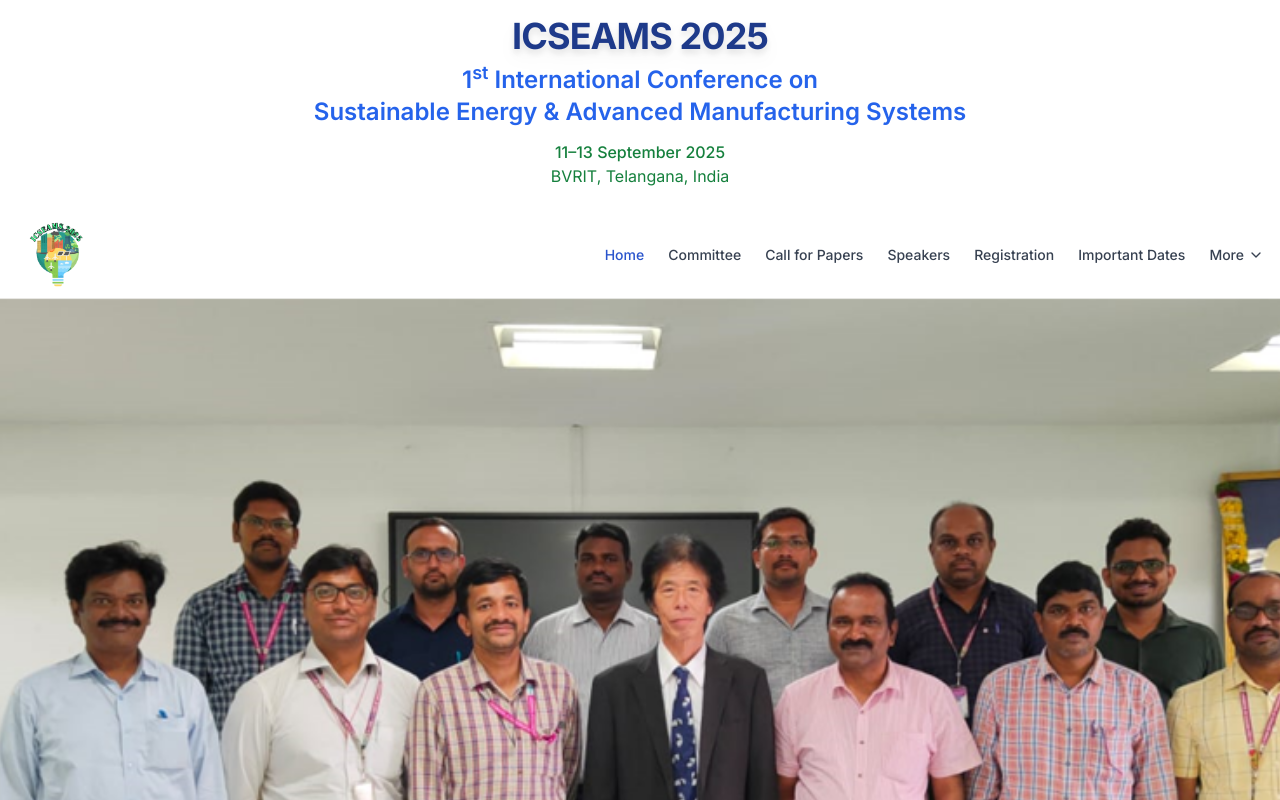
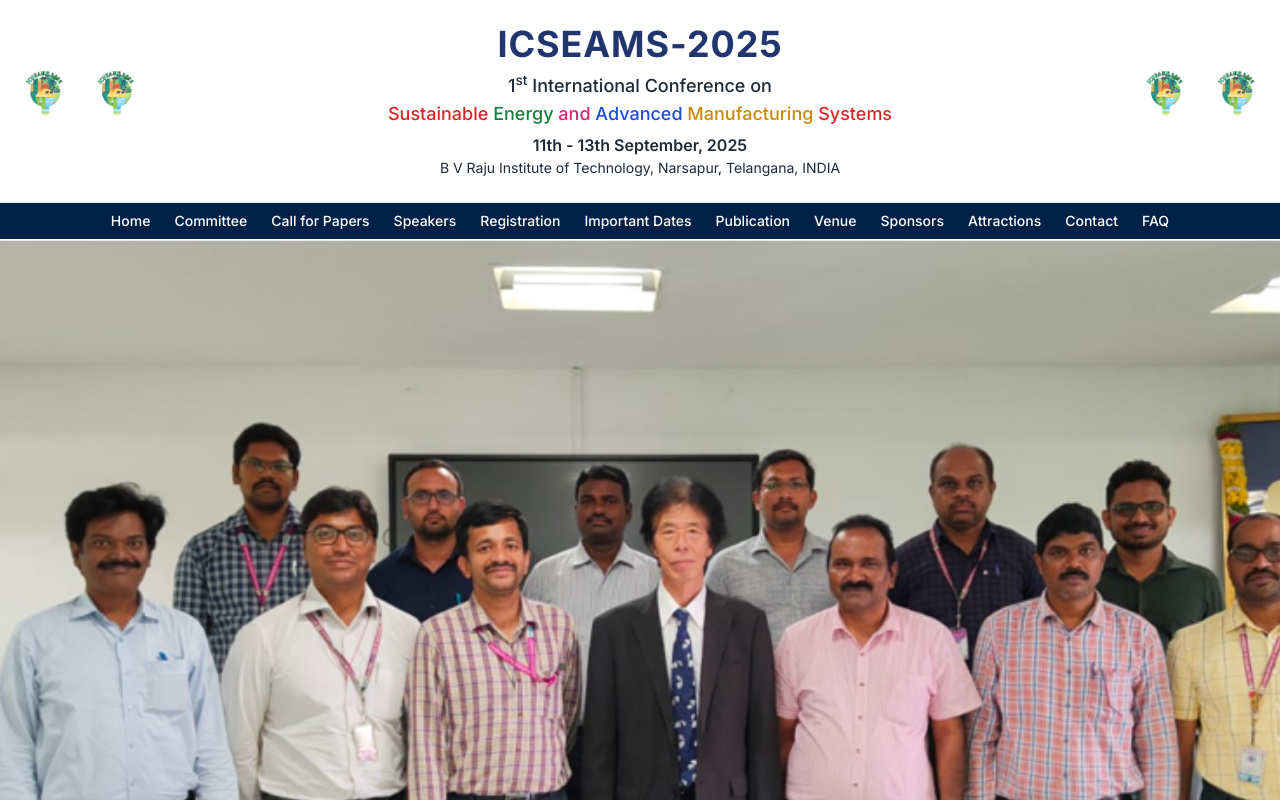
Before and after one commit to skksharif/icseams-conference-landing-page, a React (Vite) app: page / in a window 1280 px wide. Shown: the top 800 px of the page. Built offline with nearby package versions, Linux system fonts and the light colour scheme.

Commit message:
First commit

```diff
--- a/src/components/common/Header.tsx
+++ b/src/components/common/Header.tsx
@@ -1,20 +1,28 @@
 import React, { useState, useEffect } from "react";
 import { NavLink } from "react-router-dom";
 import { motion } from "framer-motion";
-import { Menu, X, ChevronDown, ChevronUp } from "lucide-react";
-import { HashLink } from "react-router-hash-link";
-import { Link } from "react-router-dom";
+import { ChevronDown, ChevronUp, Menu, X } from "lucide-react";
 
-const mainNavigation = [
+const Header = () => {
+  const [isOpen, setIsOpen] = useState(false);
+  const [scrolled, setScrolled] = useState(false);
+  const [dropdownOpen, setDropdownOpen] = useState(false);
+
+  useEffect(() => {
+    const handleScroll = () => {
+      setScrolled(window.scrollY > 10);
+    };
+    window.addEventListener("scroll", handleScroll);
+    return () => window.removeEventListener("scroll", handleScroll);
+  }, []);
+
+  const mainNav = [
     { name: "Home", href: "/" },
     { name: "Committee", href: "/committee" },
     { name: "Call for Papers", href: "/call-for-papers" },
     { name: "Speakers", href: "/speakers" },
     { name: "Registration", href: "/registration" },
     { name: "Important Dates", href: "/important-dates" },
-];
-
-const dropdownNavigation = [
     { name: "Publication", href: "/publication" },
     { name: "Venue", href: "/venue" },
     { name: "Sponsors", href: "/sponsors" },
@@ -23,196 +31,77 @@
     { name: "FAQ", href: "/faq" },
   ];
 
-const Header = () => {
-  const [isOpen, setIsOpen] = useState(false);
-  const [scrolled, setScrolled] = useState(false);
-  const [dropdownOpen, setDropdownOpen] = useState(false);
-
-  useEffect(() => {
-    const handleScroll = () => {
-      const isScrolled = window.scrollY > 10;
-      if (isScrolled !== scrolled) {
-        setScrolled(isScrolled);
-      }
-    };
-
-    document.addEventListener("scroll", handleScroll);
-    return () => {
-      document.removeEventListener("scroll", handleScroll);
-    };
-  }, [scrolled]);
-
-  // Close dropdown when clicking outside
-  useEffect(() => {
-    const handleClickOutside = (event) => {
-      if (dropdownOpen && !event.target.closest(".dropdown-container")) {
-        setDropdownOpen(false);
-      }
-    };
-
-    document.addEventListener("click", handleClickOutside);
-    return () => {
-      document.removeEventListener("click", handleClickOutside);
-    };
-  }, [dropdownOpen]);
-
   return (
     <>
-      <div className="pt-4">
-        <div className="container mx-auto px-4 text-center">
-          <motion.div
-            initial={{ opacity: 0, y: 30 }}
-            animate={{ opacity: 1, y: 0 }}
-            transition={{ duration: 0.8, ease: "easeOut" }}
-            className="mb-6"
-          >
-            <h1 className="text-2xl md:text-4xl font-extrabold tracking-tight text-blue-900 drop-shadow-lg">
-              ICSEAMS 2025
+      {/* Logo and Conference Details */}
+      <div className=" flex justify-between items-center bg-white py-6 px-4 text-center border-b">
+        <div className="flex flex-wrap justify-center items-center gap-4 mb-4">
+          <img src="/images/logo.png" className="h-12" alt="Vishnu" />
+          <img src="/images/logo.png" className="h-12" alt="BVRIT" />
+        </div>
+        <div>
+          <h1 className="text-3xl md:text-4xl font-bold tracking-wide">
+            ICSEAMS-2025
           </h1>
-            <h2 className="text-lg md:text-2xl font-semibold text-blue-600 mt-2 leading-snug">
-              1<sup>st</sup> International Conference on
-              <br />
-              Sustainable Energy & Advanced Manufacturing Systems
-            </h2>
-            <p className="text-sm md:text-base text-green-700 mt-3 font-medium">
-              11–13 September 2025
+          <p className="mt-2 text-lg font-medium">
+            1<sup>st</sup> International Conference on  <br />
+            <span className="text-red-600">Sustainable  </span>
+            <span className="text-green-700">Energy  </span>
+             <span className="text-pink-600">and</span>
+            <span className="text-blue-700"> Advanced  </span>
+            <span className="text-yellow-600">Manufacturing </span>
+            <span className="text-red-600">Systems  </span>
           </p>
-            <p className="text-sm md:text-base text-green-700">
-              BVRIT, Telangana, India
+          <p className="mt-1 font-semibold">11th - 13th September, 2025</p>
+          <p className="text-sm">
+            B V Raju Institute of Technology, Narsapur, Telangana, INDIA
           </p>
-          </motion.div>
-
-          <motion.div
-            className="flex flex-col sm:flex-row justify-center gap-4 mt-6"
-            initial={{ opacity: 0, y: 20 }}
-            animate={{ opacity: 1, y: 0 }}
-            transition={{ duration: 0.6, delay: 0.2, ease: "easeOut" }}
-          >
-            {/* Optional: CTA buttons or animated cards can go here */}
-          </motion.div>
+        </div>
+        <div className="flex flex-wrap justify-center items-center gap-4 mb-4">
+          <img src="/images/logo.png" className="h-12" alt="Vishnu" />
+          <img src="/images/logo.png" className="h-12" alt="BVRIT" />
         </div>
       </div>
 
-      <header
-        className={`sticky top-0 z-50 transition-all duration-200 ${
-          scrolled ? "bg-white shadow-md py-2" : "bg-transparent py-2"
-        }`}
-      >
-        <div className="container mx-auto px-4">
-          <div className="flex justify-between items-center">
-            <NavLink to="/" className="flex items-center space-x-2">
-              <img src="/images/logo.png" alt="logo" className="w-20 md:w-25" />
-              {/*  <span className="text-primary-600 text-2xl font-bold">
-                ICSEAMS
-              </span>
-              <span className="text-secondary-600 font-semibold">2025</span> */}
-            </NavLink>
+      {/* Navigation Bar */}
+      <header className={`sticky top-0 z-50 ${scrolled ? "shadow-md" : ""}`}>
+        <nav className="bg-[#002147] text-white">
+          <div className="container mx-auto flex justify-center items-center px-4 py-2">
+            {/* Toggle for Mobile */}
+            <button className="lg:hidden" onClick={() => setIsOpen(!isOpen)}>
+              {isOpen ? <X size={24} /> : <Menu size={24} />}
+            </button>
 
             {/* Desktop Navigation */}
-            <nav className="hidden lg:flex items-center space-x-6">
-              {mainNavigation.map((item) => (
+            <div className="hidden lg:flex items-center space-x-6">
+              {mainNav.map((item) => (
                 <NavLink
                   key={item.name}
                   to={item.href}
-                  className={({ isActive }) =>
-                    `text-sm font-medium transition-colors hover:text-primary-600 ${
-                      isActive ? "text-primary-600" : "text-gray-700"
-                    }`
-                  }
+                  className="text-sm font-medium hover:text-yellow-300"
                 >
                   {item.name}
                 </NavLink>
               ))}
+            </div>
+          </div>
 
-              {/* Dropdown Menu */}
-              <div className="relative dropdown-container">
-                <button
-                  onClick={() => setDropdownOpen(!dropdownOpen)}
-                  className="flex items-center space-x-1 text-sm font-medium text-gray-700 hover:text-primary-600 transition-colors focus:outline-none"
-                >
-                  <span>More</span>
-                  {dropdownOpen ? (
-                    <ChevronUp className="h-4 w-4" />
-                  ) : (
-                    <ChevronDown className="h-4 w-4" />
-                  )}
-                </button>
-
-                {dropdownOpen && (
-                  <motion.div
-                    initial={{ opacity: 0, y: -5 }}
-                    animate={{ opacity: 1, y: 0 }}
-                    exit={{ opacity: 0, y: -5 }}
-                    transition={{ duration: 0.15, ease: "easeOut" }}
-                    className="absolute right-0 mt-2 w-48 bg-white rounded-md shadow-lg py-1 z-50"
-                  >
-                    {dropdownNavigation.map((item) => (
+          {/* Mobile Menu */}
+          {isOpen && (
+            <div className="lg:hidden bg-[#002147] px-4 pb-4 space-y-2">
+              {mainNav.map((item) => (
                 <NavLink
                   key={item.name}
                   to={item.href}
-                        className={({ isActive }) =>
-                          `block px-4 py-2 text-sm ${
-                            isActive
-                              ? "text-primary-600 bg-primary-50"
-                              : "text-gray-700 hover:bg-gray-50"
-                          }`
-                        }
-                        onClick={() => setDropdownOpen(false)}
-                      >
-                        {item.name}
-                      </NavLink>
-                    ))}
-                  </motion.div>
-                )}
-              </div>
-            </nav>
-
-            {/* Mobile Navigation Toggle */}
-            <button
-              className="lg:hidden"
-              onClick={() => setIsOpen(!isOpen)}
-              aria-label="Toggle menu"
-            >
-              {isOpen ? (
-                <X className="h-6 w-6 text-gray-700" />
-              ) : (
-                <Menu className="h-6 w-6 text-gray-700" />
-              )}
-            </button>
-          </div>
-        </div>
-
-        {/* Mobile Navigation */}
-        {isOpen && (
-          <motion.div
-            initial={{ opacity: 0, y: -10 }}
-            animate={{ opacity: 1, y: 0 }}
-            exit={{ opacity: 0, y: -10 }}
-            transition={{ duration: 0.2 }}
-            className="lg:hidden"
-          >
-            <div className="container mx-auto px-4 py-4 bg-white shadow-lg">
-              <nav className="flex flex-col space-y-4">
-                {[...mainNavigation, ...dropdownNavigation].map((item) => (
-                  <NavLink
-                    key={item.name}
-                    to={item.href}
-                    className={({ isActive }) =>
-                      `px-4 py-2 text-sm font-medium rounded-md transition-colors ${
-                        isActive
-                          ? "bg-primary-50 text-primary-600"
-                          : "text-gray-700 hover:bg-gray-50"
-                      }`
-                    }
+                  className="block text-white hover:text-yellow-300"
                   onClick={() => setIsOpen(false)}
                 >
                   {item.name}
                 </NavLink>
               ))}
+            </div>
+          )}
         </nav>
-            </div>
-          </motion.div>
-        )}
       </header>
     </>
   );
```
Lines whose indentation alone changed are shown as unchanged.
